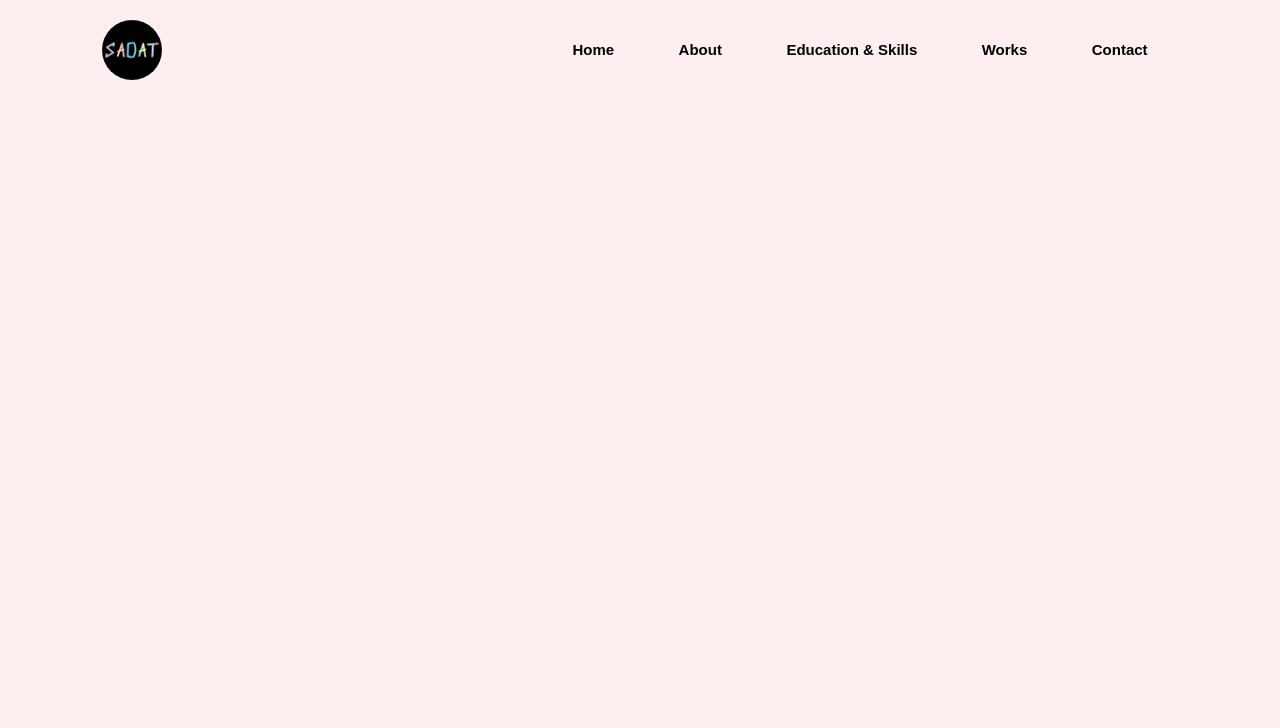
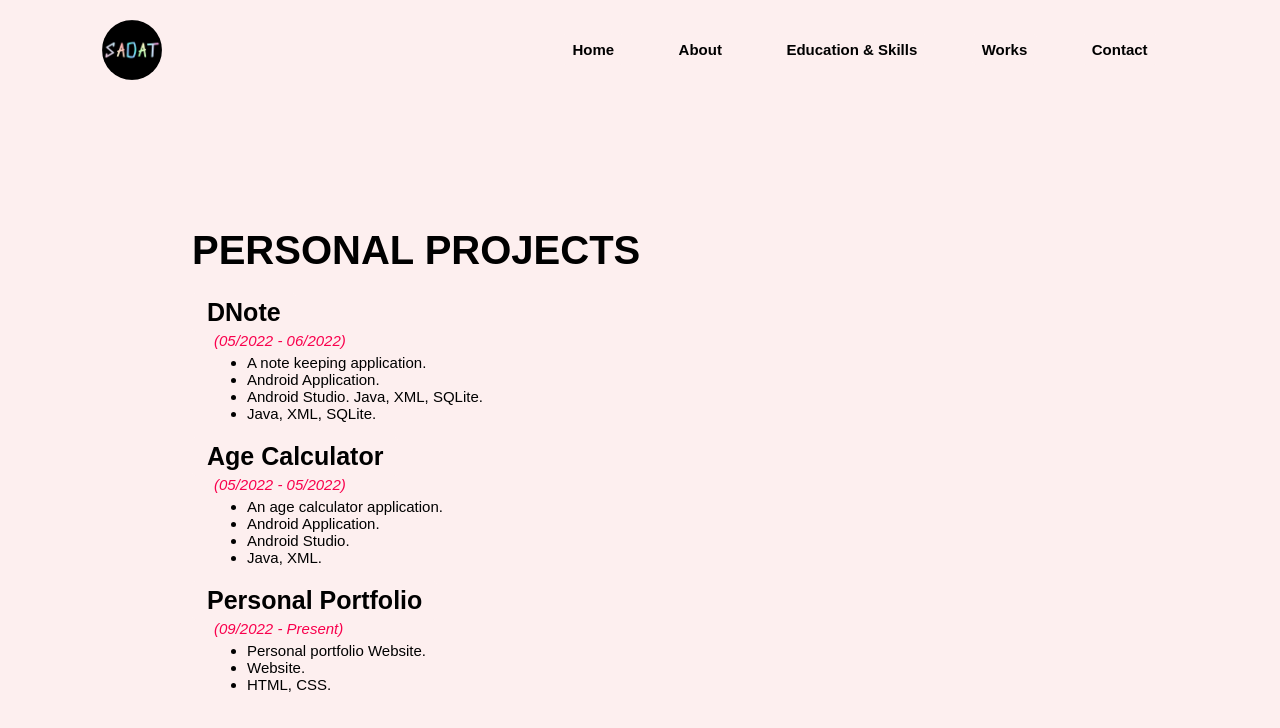
Before and after one commit to sadat2531/Portfolio, a plain HTML site: page works.html in a window 1280 px wide. Drawn offline with Linux system fonts and the light colour scheme.

Commit message:
4th update
More code is added. Some page is loaded with contents. Some coding structure is changed in some pages. This website is complete.
This is 1st complete version for this website.
I will improve the website later when it will be needed.

```diff
--- a/index.css
+++ b/index.css
@@ -91,9 +91,8 @@ nav ul li a:hover{
     color: #fff;
     display: inline-block;
     margin: 30px 0;
-    border: 3px;
+    border: 3px solid transparent;
     border-color: #212121;
-    border-style: outset;
     border-radius: 5px;
     transition: .3s;
 }
--- a/works.css
+++ b/works.css
@@ -48,3 +48,48 @@ nav ul li a:hover{
     font-size: 16px;
     transition: .2s;
 }
+
+.projects{
+    max-width: 95%;
+    padding: 10% 15%;
+}
+
+.projects h1{
+    font-size: 40px;
+    margin-bottom: 20px;
+}
+
+.projects div{
+    height: auto;
+    width: 550px;
+    margin-bottom: 15px;
+}
+
+.projects div h4 a{
+    font-size: 25px;
+    text-decoration: none;
+    color: #000;
+    padding: 5px 15px;
+    display: inline-block;
+    border-radius: 5px;
+    transition: .3s;
+}
+
+.projects div h4 a:hover{
+    transform: scale(1.1);
+    transition: .3s;
+}
+
+.projects .period{
+    font-size: 15px;
+    color: #f9004d;
+    margin-left: 4%;
+    margin-bottom: 5px;
+    font-style: italic;
+}
+
+.projects ul{
+    font-size: 15px;
+    margin-left: 10%;
+
+}
--- a/works.html
+++ b/works.html
@@ -23,6 +23,58 @@
         </ul>
     </nav>
 
+    <section class="projects">
+
+        <h1>PERSONAL PROJECTS</h1>
+        <div>
+
+            <h4><a href="https://github.com/sadat2531/DNote">DNote</a></h4>
+            <p class="period">
+                (05/2022 - 06/2022)
+            </p>
+
+            <ul>
+                <li>A note keeping application.</li>
+                <li>Android Application.</li>
+                <li>Android Studio. Java, XML, SQLite.</li>
+                <li>Java, XML, SQLite.</li>
+            </ul>
+
+        </div>
+
+        <div>
+
+            <h4><a href="https://github.com/sadat2531/AgeCalculator">Age Calculator</a></h4>
+            <p class="period">
+                (05/2022 - 05/2022)
+            </p>
+
+            <ul>
+                <li>An age calculator application.</li>
+                <li>Android Application.</li>
+                <li>Android Studio.</li>
+                <li>Java, XML.</li>
+            </ul>
+
+        </div>
+
+        <div>
+
+            <h4><a href="https://github.com/sadat2531/Portfolio">Personal Portfolio</a></h4>
+            <p class="period">
+                (09/2022 - Present)
+            </p>
+
+            <ul>
+                <li>Personal portfolio Website.</li>
+                <li>Website.</li>
+                <li>HTML, CSS.</li>
+            </ul>
+
+        </div>
+
+    </section>
+
 </div>
 
 </body>
```
Also changed, not shown: contact.css (+36 -0 lines), contact.html (+20 -0 lines), skills.css (+24 -2 lines), skills.html (+17 -0 lines).
